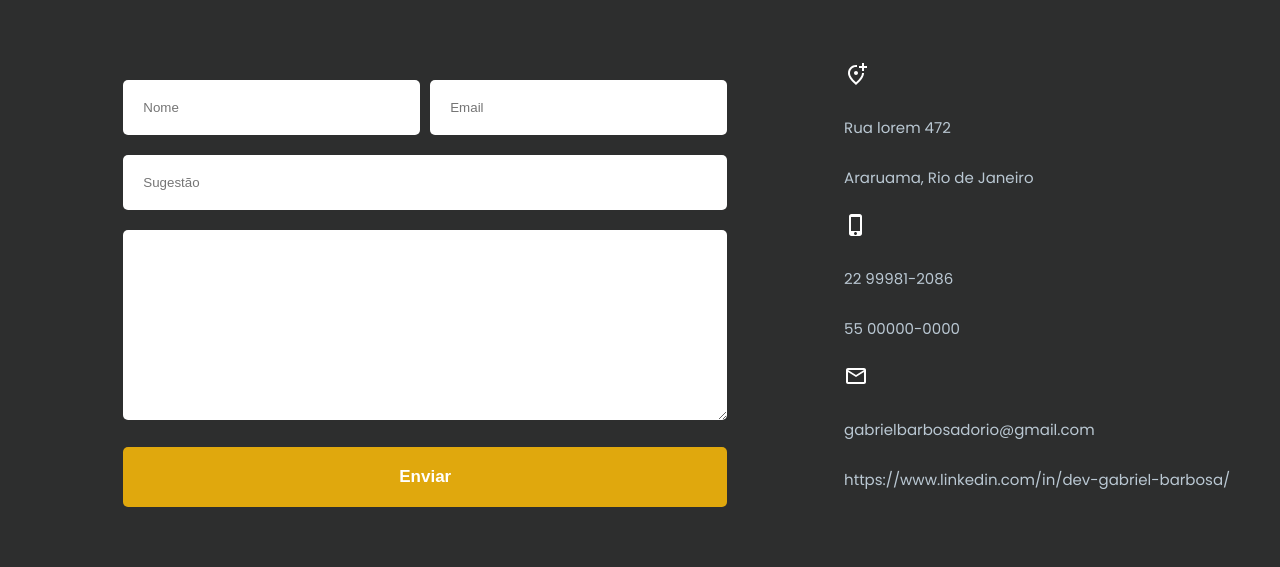
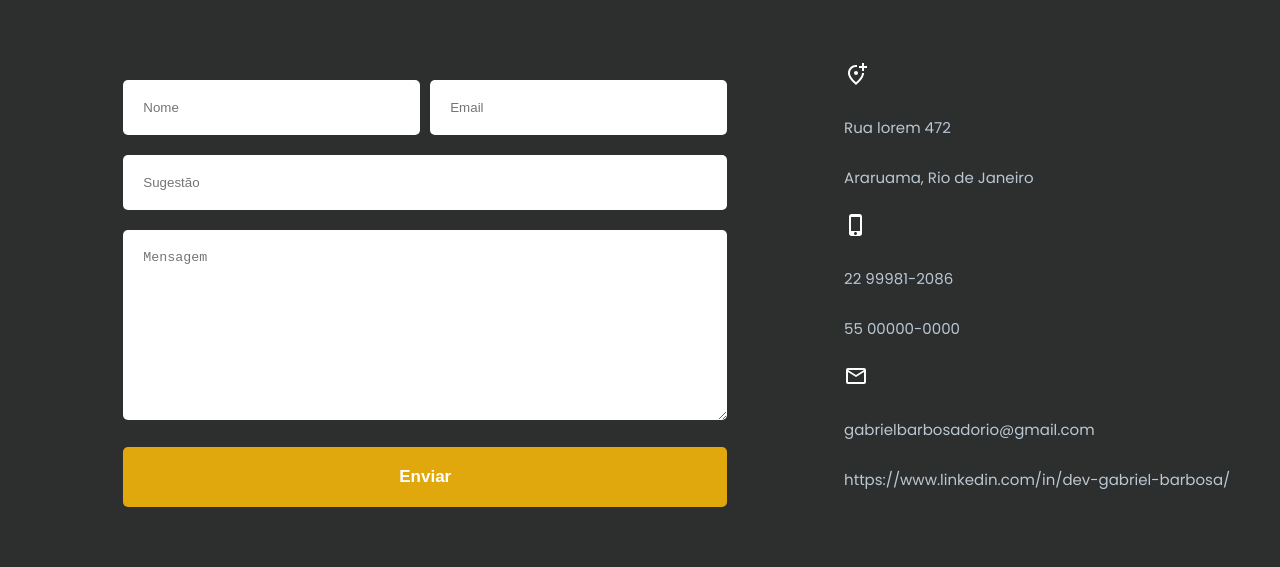
Before and after one commit to GabrielBarbosa07/Portfolio, a React (Create React App) app: page /contato in a window 1280 px wide. Shown: the part 163-730 px from the top of the page. Built offline with nearby package versions, Linux system fonts and the light colour scheme.

Commit message:
Implementação do envio de email

```diff
--- a/package.json
+++ b/package.json
@@ -3,6 +3,7 @@
   "version": "0.1.0",
   "private": true,
   "dependencies": {
+    "@emailjs/browser": "^3.7.0",
     "@emotion/react": "^11.9.3",
     "@emotion/styled": "^11.9.3",
     "@mui/icons-material": "^5.8.4",
--- a/src/components/pages/Contact.jsx
+++ b/src/components/pages/Contact.jsx
@@ -1,8 +1,42 @@
-import React from 'react'
+import React, { useState } from 'react'
 import { Heading } from '../common/Heading'
 import { contato } from '../data/gbdata'
+import emailjs from "@emailjs/browser"
 
 export const Contact = () => {
+    const [name, setName] = useState("")
+    const [email, setEmail] = useState("")
+    const [suggestion, setSuggestion] = useState("")
+    const [message, setMessage] = useState("")
+
+    function sendEmail(e) {
+        e.preventDefault()
+
+        if (name === "" || email === "" || message === "") {
+            alert(`Preencha todos os campos`)
+            return
+        }
+
+        const templateParams = {
+            from_name: name,
+            suggestion,
+            message,
+            email
+        }
+
+        emailjs.send("service_kkipa27", "template_7lyzqet", templateParams, "myuSVVgifW2GlXR4c")
+            .then((res) => {
+                setName("")
+                setEmail("")
+                setSuggestion("")
+                setMessage("")
+            }, (err) => {
+                console.log("ERRO:", err);
+            })
+
+            alert("Email Enviado!")
+    }
+
     return (
         <>
             <div className="contact">
@@ -12,13 +46,35 @@ export const Contact = () => {
                     <div className="content flexsb">
 
                         <div className="right">
-                            <form >
+                            <form onSubmit={sendEmail}>
                                 <div className="flex">
-                                    <input type="text" placeholder='Nome' data-aos="zoom-in-down" />
-                                    <input type="email" placeholder='Email' data-aos="zoom-in-up" />
+                                    <input
+                                        type="text"
+                                        placeholder='Nome'
+                                        data-aos="zoom-in-down"
+                                        value={name}
+                                        onChange={(e) => setName(e.target.value)} />
+                                    <input
+                                        type="email"
+                                        placeholder='Email'
+                                        data-aos="zoom-in-up"
+                                        value={email}
+                                        onChange={(e) => setEmail(e.target.value)} />
                                 </div>
-                                <input type="text" placeholder='Sugestão' data-aos="zoom-in-up" />
-                                <textarea data-aos="zoom-in-down" cols="30" rows="10"></textarea>
+                                <input
+                                    type="text"
+                                    placeholder='Sugestão'
+                                    data-aos="zoom-in-up"
+                                    value={suggestion}
+                                    onChange={(e) => setSuggestion(e.target.value)}
+                                />
+                                <textarea
+                                    data-aos="zoom-in-down"
+                                    cols="30"
+                                    rows="10"
+                                    placeholder='Mensagem'
+                                    value={message}
+                                    onChange={(e) => setMessage(e.target.value)}></textarea>
                                 <button className='buttonDefault' data-aos="zoom-in-down">Enviar</button>
                             </form>
                         </div>
```
Also changed, not shown: src/App.css (line endings or trailing spaces), 2 other files (tests, documents, lock files or other folders).
